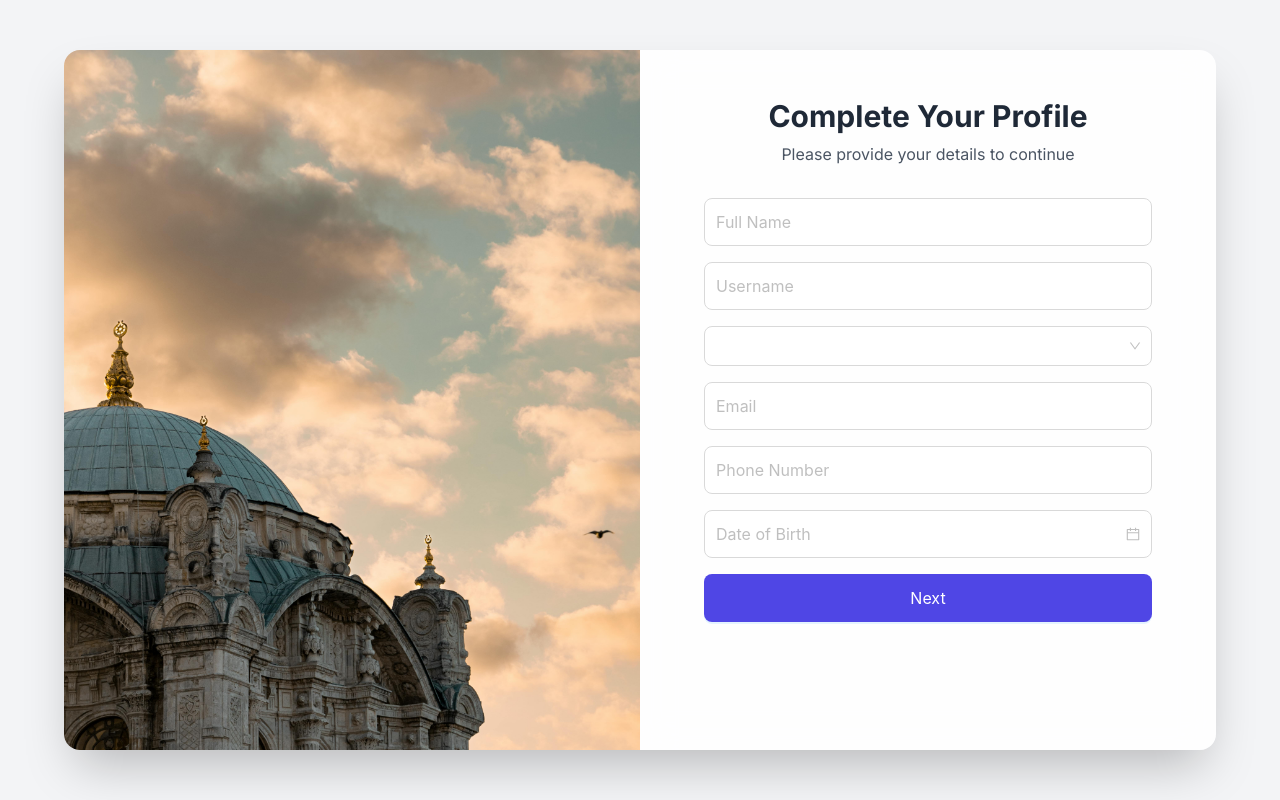
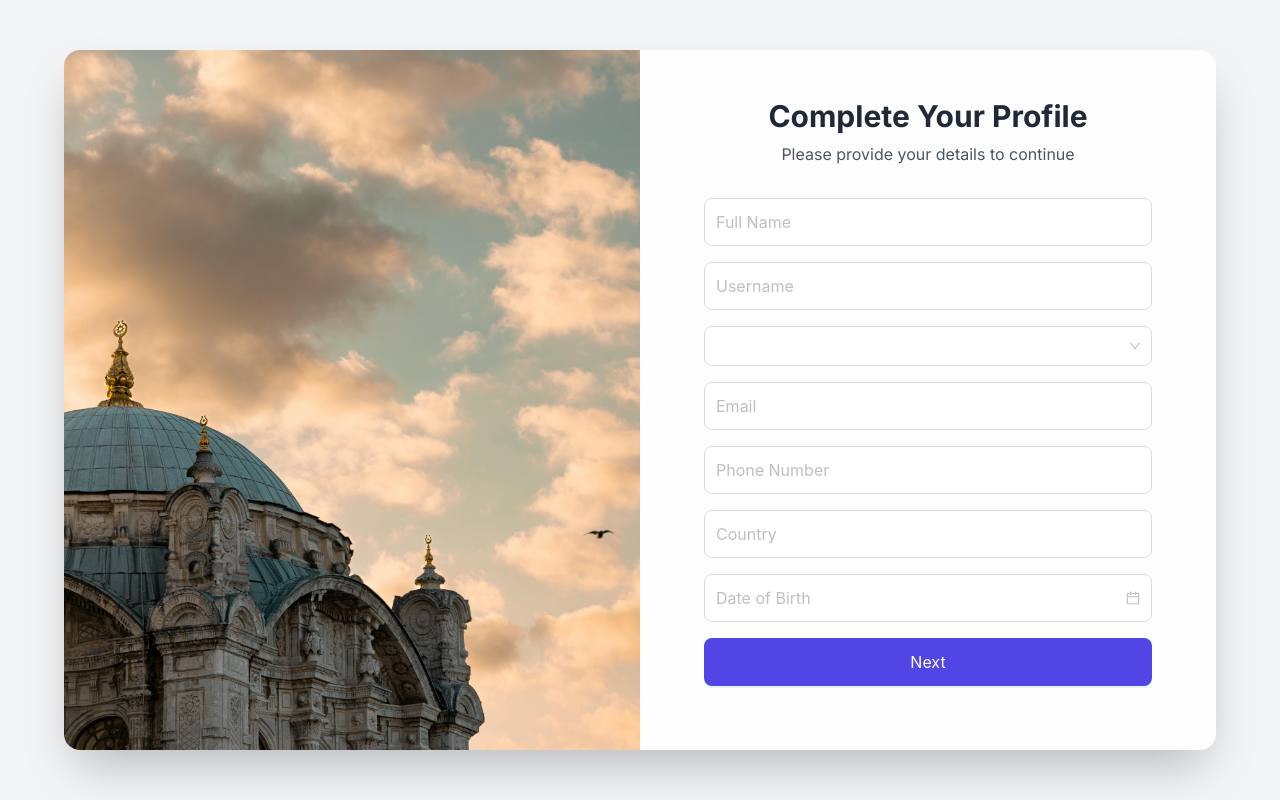
Before and after one commit to riju-talk/DreamDot, a Next.js app in the folder App/: page /auth/register in a window 1280 px wide. Built offline with nearby package versions, Linux system fonts and the light colour scheme.

Commit message:
auth_accounts_psots

```diff
--- a/App/src/app/auth/register/page.tsx
+++ b/App/src/app/auth/register/page.tsx
@@ -16,7 +16,8 @@ export default function Register() {
         gender: '',
         username: '',
         password: '',
-        confirmPassword: ''
+        confirmPassword: '',
+        country: '',
     });
     const [loading, setLoading] = useState(false);
 
@@ -50,6 +51,7 @@ export default function Register() {
                         gender: formData.gender,
                         username: formData.username,
                         password: formData.password,
+                        country: formData.country,
                     }
 
                     // Submit final registration data
@@ -141,6 +143,15 @@ export default function Register() {
                                         required
                                     />
 
+                                    <Input
+                                        size="large"
+                                        placeholder="Country"
+                                        value={formData.country}
+                                        onChange={(e) => handleInputChange('phone', e.target.value)}
+                                        className="h-12 rounded-lg"
+                                        required
+                                    />
+
                                     <DatePicker
                                         size="large"
                                         placeholder="Date of Birth"
```
